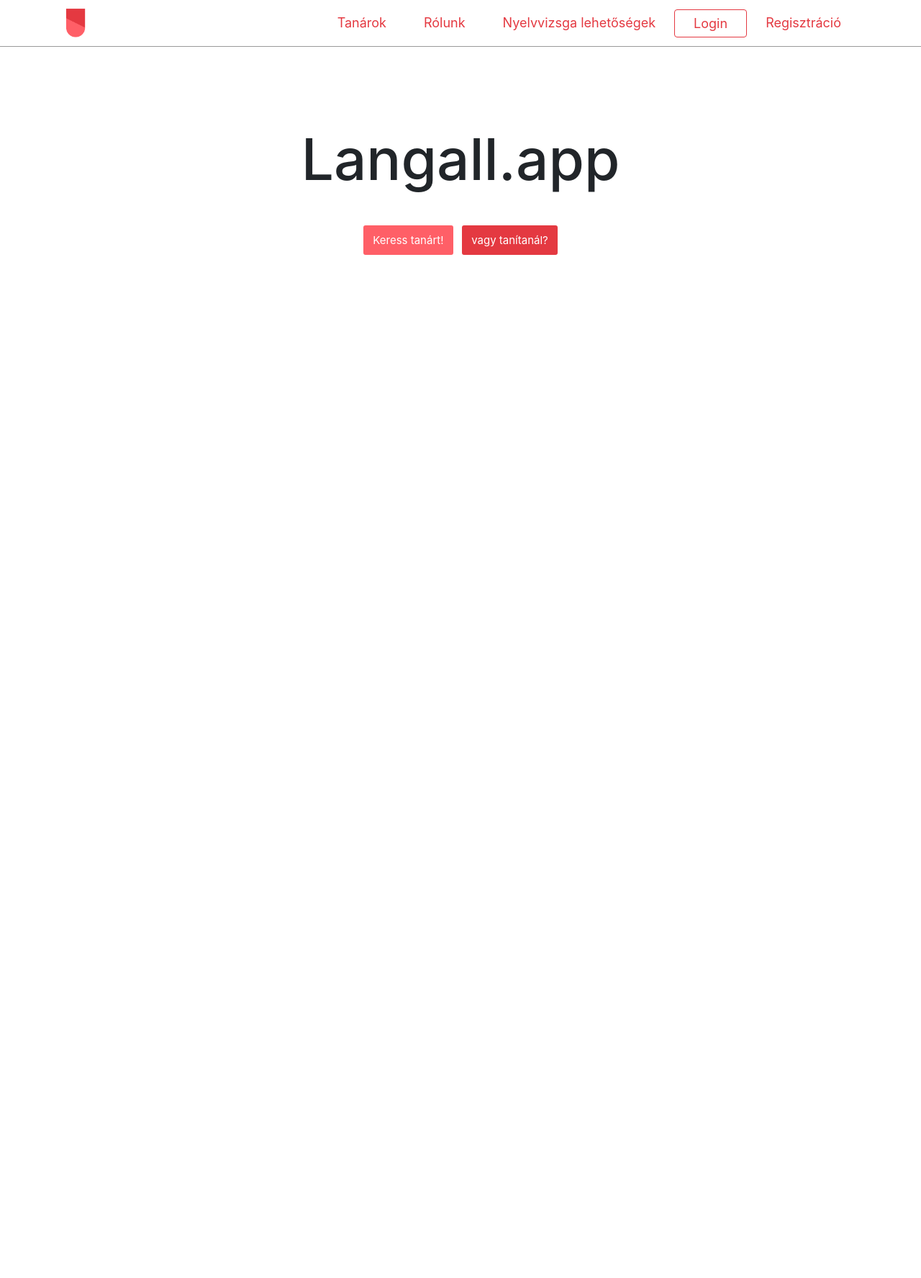
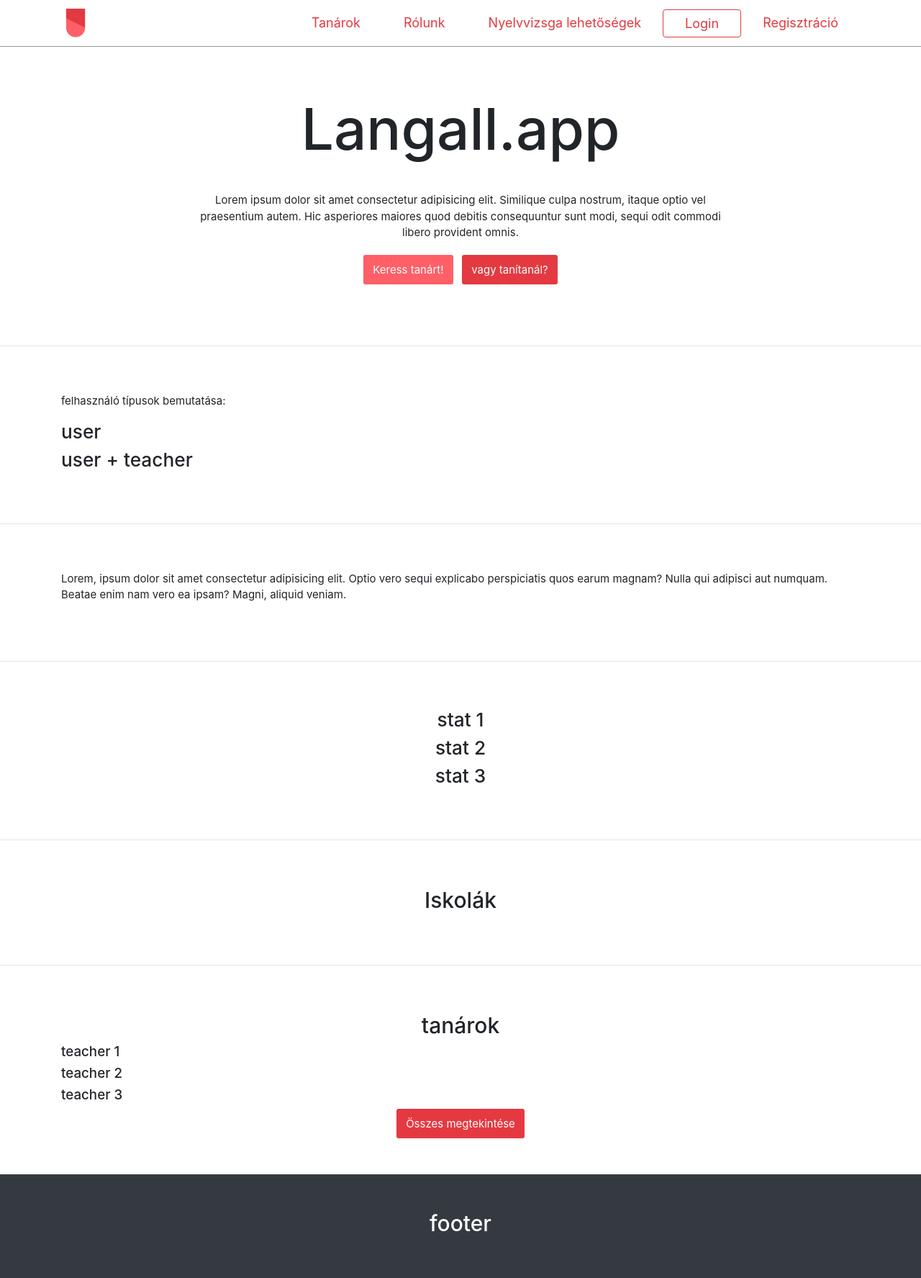
Before and after one commit to nyitraibence/Langall.app, a Django app: template templates/homepage.html in a window 1280 px wide. Shown: the whole page at 72% size. Before the commit the page ends 354 px from the top, so only its background shows below. Run offline with Django 3.2, Linux system fonts and the light colour scheme; the template is opened without the code that fills it, so the values that code supplies are empty.

Commit message:
site layout plan 1

```diff
--- a/template_workflow/dev/css/modules/header.styl
+++ b/template_workflow/dev/css/modules/header.styl
@@ -17,7 +17,7 @@
 		.nav-item {
 			.nav-link {
 				color $primary
-				padding 5px 26px
+				padding 5px 30px
 				font-size 18px
 				font-range 320px 1200px
 			}
--- a/templates/base.html
+++ b/templates/base.html
@@ -43,6 +43,10 @@
 
     {% block content %} {% endblock %}
 
+    <footer class="bg-dark text-center">
+        <h2>footer</h2>
+    </footer>
+
     <script src="{% static 'js/vendor.min.js' %}"></script>
     <script src="{% static 'js/main.min.js' %}"></script>
 
--- a/templates/homepage.html
+++ b/templates/homepage.html
@@ -5,9 +5,15 @@
 {% block content %}
 <section class="hero">
     <div class="container">
-        <div class="row">
-            <div class="col text-center">
+        <div class="row text-center">
+            <div class="col-md-8 mx-auto">
                 <h1>Langall.app</h1>
+                <p>
+                    Lorem ipsum dolor sit amet consectetur adipisicing elit.
+                    Similique culpa nostrum, itaque optio vel praesentium autem.
+                    Hic asperiores maiores quod debitis consequuntur sunt modi,
+                    sequi odit commodi libero provident omnis.
+                </p>
                 {% if user.is_authenticated %}
                 <h3>Üdv {{ user.first_name }}!</h3>
                 <br><a class="btn btn-cold" href="{% url 'logout' %}">Kijelentkezés</a>
@@ -19,4 +25,48 @@
         </div>
     </div>
 </section>
+<hr>
+<section>
+    <div class="container">
+        <p>felhasználó típusok bemutatása:</p>
+        <h3>user</h3>
+        <h3>user + teacher</h3>
+    </div>
+</section>
+<hr>
+<section>
+    <div class="container">
+        <p>Lorem, ipsum dolor sit amet consectetur adipisicing elit.
+            Optio vero sequi explicabo perspiciatis quos earum magnam?
+            Nulla qui adipisci aut numquam. Beatae enim nam vero ea ipsam?
+            Magni, aliquid veniam.
+        </p>
+    </div>
+</section>
+<hr>
+<section>
+    <div class="container text-center">
+        <h3>stat 1</h3>
+        <h3>stat 2</h3>
+        <h3>stat 3</h3>
+    </div>
+</section>
+<hr>
+<section>
+    <div class="container text-center">
+        <h2>Iskolák</h2>
+    </div>
+</section>
+<hr>
+<section>
+    <div class="container text-center">
+        <h2>tanárok</h2>
+        <div class="text-left">
+            <h5>teacher 1</h5>
+            <h5>teacher 2</h5>
+            <h5>teacher 3</h5>
+        </div>
+        <a class="btn btn-primary" href="{% url 'teachers' %}">Összes megtekintése</a>
+    </div>
+</section>
 {% endblock %}
--- a/templates/registration/login.html
+++ b/templates/registration/login.html
@@ -16,8 +16,8 @@
                 <p>nincs még fiókod? <a href="{% url 'register' %}">regisztrálj</a></p>
                 <br><br>
                 <strong>-- vagy --</strong><br><br>
-                <a href="{% url 'social:begin' 'facebook' %}" target="_blank">belépés facebook-al</a><br><br>
-                <a href="#" target="_blank">belépés linked in-nel</a><br>
+                <a href="{% url 'social:begin' 'facebook' %}">belépés facebook-al</a><br><br>
+                <a href="#">belépés linked in-nel</a><br>
             </div>
         </div>
     </div>
--- a/templates/verify_register.html
+++ b/templates/verify_register.html
@@ -4,7 +4,7 @@
 <section>
     <div class="container">
         <div class="row">
-            <div class="col text-center">
+            <div class="col-12 text-center">
                 <h3>Lépj be az email fiókodba és erősítsd meg a regisztrációt egy gombnyomással!</h3>
                 <a href="https://mail.google.com/mail/">Tovább a gmail-re</a>
             </div>
```
Also changed, not shown: app_teachers/templates/app_teachers/start_teaching.html (+19 -0 lines), template_workflow/dev/css/modules/footer.styl (+8 -0 lines), templates/profile.html (+2 -6 lines), templates/registration/register.html (+6 -11 lines), assets/css/style.min.css, 1 other file.
